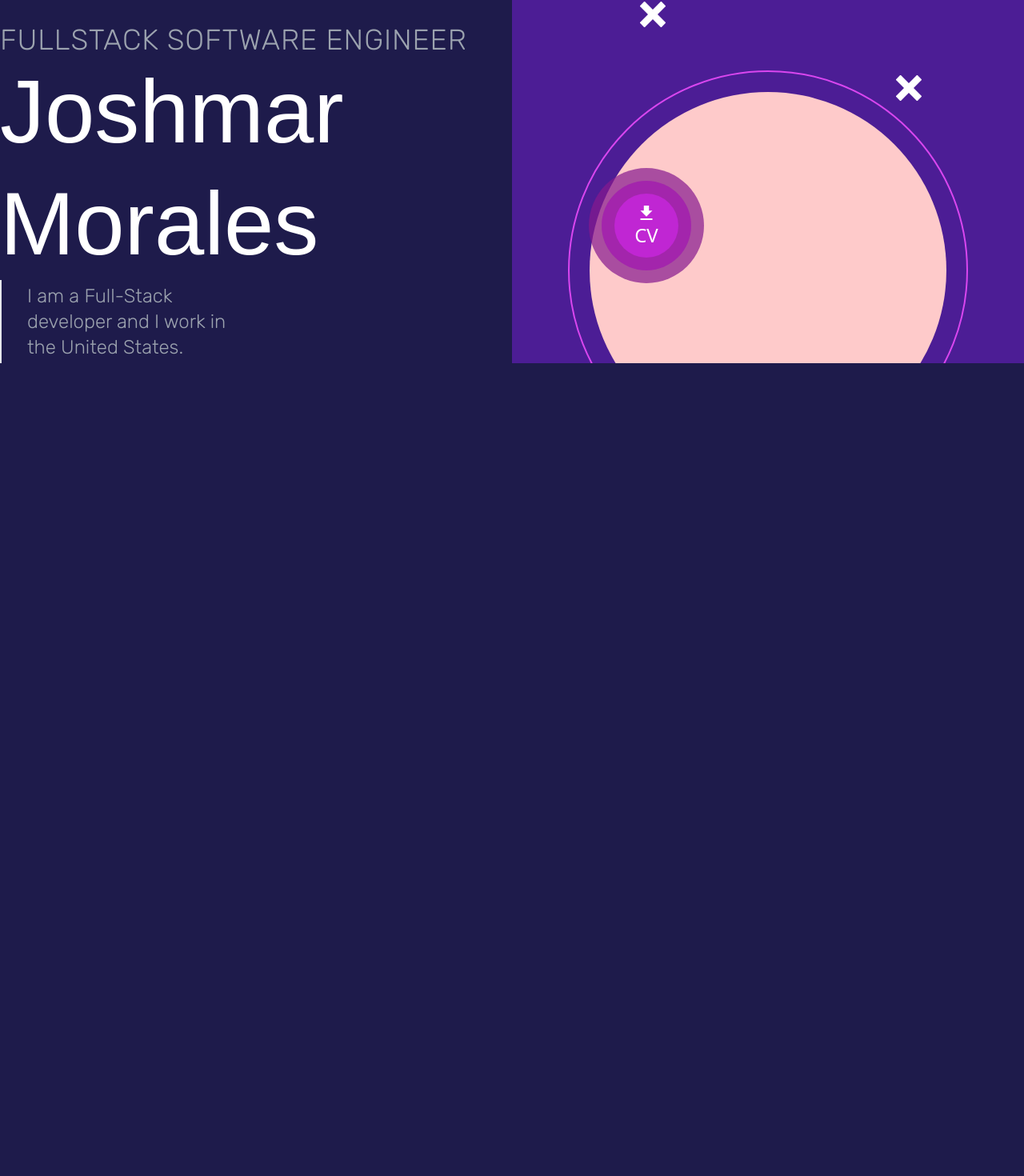
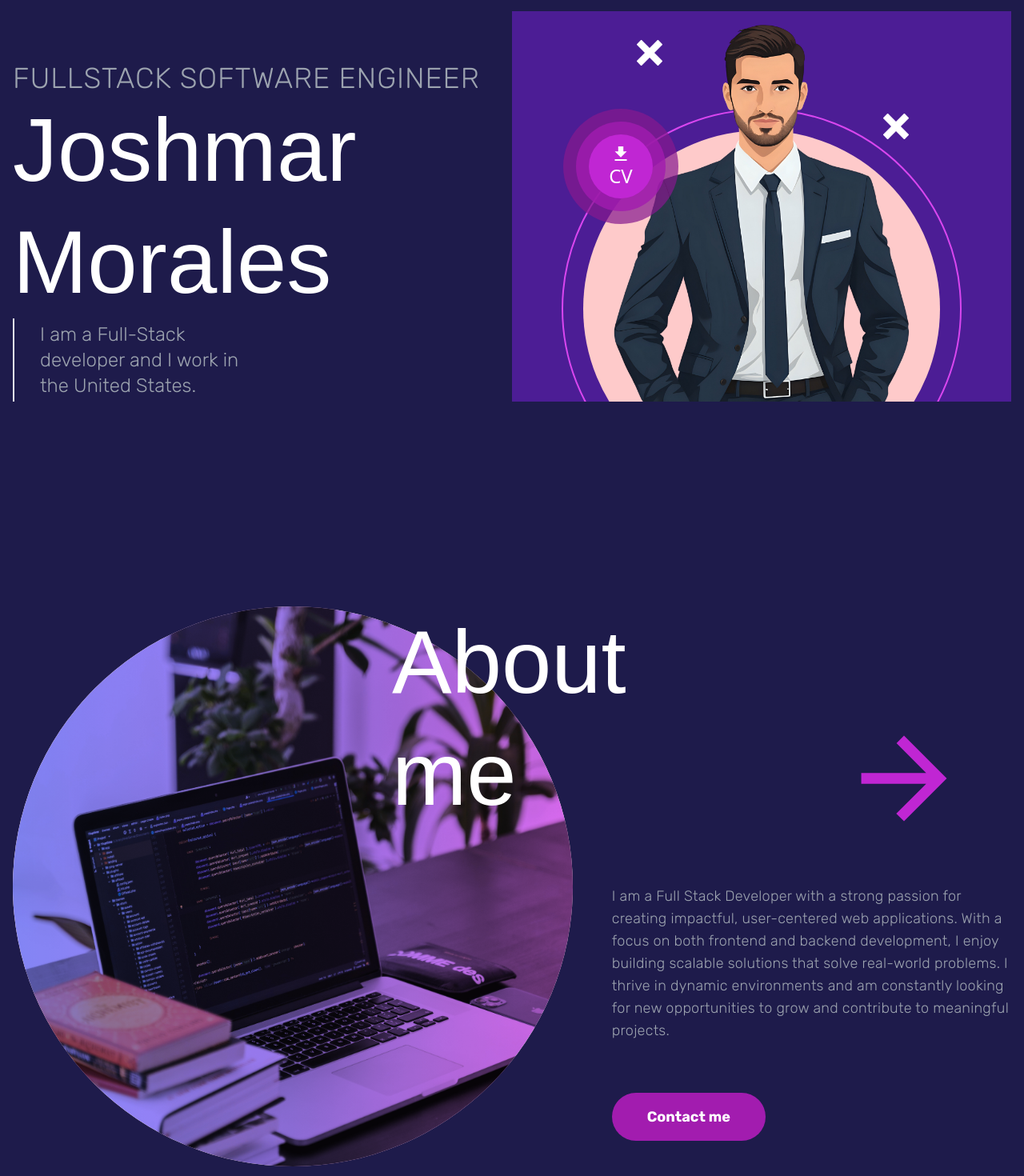
Before and after one commit to kahalagan00/cv-25, a Next.js app: page / in a window 1280 px wide. Shown: the part 146-1616 px from the top of the page at 80% size. Before the commit the page ends 800 px from the top, so only its background shows below. Built offline with nearby package versions, Linux system fonts and the light colour scheme.

Commit message:
No more LEAGUE

```diff
--- a/src/app/_components/Header.tsx
+++ b/src/app/_components/Header.tsx
@@ -6,6 +6,7 @@ import ThemeMenu from "./ThemeMenu";
 import { Rubik } from "next/font/google";
 
 const rubik = Rubik({ weight: "400", subsets: ["latin"] });
+const rubikBold = Rubik({ weight: "700", subsets: ["latin"] });
 
 const Header: React.FC = () => {
   const [linkSelected, setLinkSelected] = useState("home");
@@ -76,7 +77,7 @@ const Header: React.FC = () => {
         <Link
           onClick={() => setLinkSelected("contact")}
           href="/contact"
-          className={`${rubik.className} rounded-full bg-violet-900 px-9 py-4 text-lg hover:bg-violet-800`}
+          className={`${rubikBold.className} rounded-full bg-violet-900 px-9 py-4 text-lg hover:bg-violet-800`}
         >
           Contact me
         </Link>
--- a/src/app/layout.tsx
+++ b/src/app/layout.tsx
@@ -34,7 +34,7 @@ export default function RootLayout({
         <div className="w-screen">
           <Header />
         </div>
-        <main className="mx-auto mt-4 max-w-screen-2xl bg-slate-200">
+        <main className="mx-auto mt-4 max-w-screen-2xl bg-indigo-950">
           {children}
         </main>
       </body>
--- a/src/app/page.tsx
+++ b/src/app/page.tsx
@@ -1,16 +1,20 @@
 import { Rubik } from "next/font/google";
+import Image from "next/image";
+import Link from "next/link";
 import { ImCross } from "react-icons/im";
-import { IoMdDownload } from "react-icons/io";
+import { IoMdArrowForward, IoMdDownload } from "react-icons/io";
 
-const rubik = Rubik({ weight: "300", subsets: ["latin"] });
+const rubikRegular = Rubik({ weight: "300", subsets: ["latin"] });
+const rubikBold = Rubik({ weight: "700", subsets: ["latin"] });
 
 const Page: React.FC = () => {
   return (
-    // Profile Section
-    <div className="flex w-full">
-      <div className="w-1/2 bg-indigo-950 pt-16">
+    <>
+      {/* Profile Section */}
+      <section className="mb-64 mt-16 flex w-full px-4">
+        <div className="w-1/2 bg-indigo-950 pr-4 pt-16">
           <h2
-          className={`${rubik.className} text-4xl uppercase tracking-wide text-gray-400`}
+            className={`${rubikRegular.className} text-4xl uppercase tracking-wide text-gray-400`}
           >
             Fullstack software engineer
           </h2>
@@ -19,7 +23,7 @@ const Page: React.FC = () => {
           </h1>
 
           <div
-          className={`${rubik.className} w-[300px] border-l-2 border-l-gray-200 py-1 pl-8 text-2xl text-gray-400`}
+            className={`${rubikRegular.className} w-[300px] border-l-2 border-l-gray-200 py-1 pl-8 text-2xl text-gray-400`}
           >
             I am a Full-Stack developer and I work in the United States.
           </div>
@@ -29,7 +33,7 @@ const Page: React.FC = () => {
             <div className="h-[90%] w-[90%] rounded-full bg-red-200"></div>
           </div>
 
-        <div className="absolute left-24 top-1/2 flex h-36 w-36 items-center justify-center rounded-full bg-fuchsia-800 bg-opacity-70">
+          <div className="absolute left-16 top-1/4 z-20 flex h-36 w-36 items-center justify-center rounded-full bg-fuchsia-800 bg-opacity-70">
             <div className="flex h-28 w-28 items-center justify-center rounded-full bg-fuchsia-700 bg-opacity-80">
               <button className="flex h-20 w-20 flex-col items-center justify-center rounded-full bg-fuchsia-600 transition-transform ease-in-out hover:bg-fuchsia-500 active:translate-y-1">
                 <IoMdDownload className="text-2xl text-white" />
@@ -40,8 +44,61 @@ const Page: React.FC = () => {
 
           <ImCross className="absolute left-1/4 top-9 h-8 w-8 text-white" />
           <ImCross className="absolute right-32 top-32 h-8 w-8 text-white" />
+
+          <Image
+            src="/images/Header_Torsoshot.png"
+            width={550}
+            height={550}
+            alt="Picture of developer"
+            className="absolute bottom-0 left-1/2 z-10 -translate-x-1/2"
+          />
+        </div>
+      </section>
+
+      {/* About me summary section */}
+      <section className="relative mb-16 flex w-full px-4">
+        <div className="w-3/5">
+          <div className="relative h-[700px] w-[700px] overflow-hidden rounded-full bg-pink-200">
+            <Image
+              src="/images/Coding_Desk.jpg"
+              width={700}
+              height={700}
+              alt="Picture of developer"
+              className="-translate-y-36"
+            />
+            <div className="absolute inset-0 bg-gradient-to-r from-indigo-500 via-violet-500 to-fuchsia-500 opacity-80 mix-blend-multiply"></div>
           </div>
         </div>
+        <div className="flex w-2/5 flex-col justify-end text-white">
+          <p
+            className={`${rubikRegular.className} my-16 w-[500px] text-lg tracking-[.015em] text-gray-400`}
+          >
+            I am a Full Stack Developer with a strong passion for creating
+            impactful, user-centered web applications. With a focus on both
+            frontend and backend development, I enjoy building scalable
+            solutions that solve real-world problems. I thrive in dynamic
+            environments and am constantly looking for new opportunities to grow
+            and contribute to meaningful projects.
+          </p>
+          <Link
+            href="/contact"
+            className={`${rubikBold.className} mb-8 flex w-48 items-center justify-center rounded-full bg-fuchsia-700 px-9 py-4 text-lg hover:bg-fuchsia-600`}
+          >
+            Contact me
+          </Link>
+        </div>
+
+        <h1 className="absolute left-1/2 top-0 w-[300px] -translate-x-1/2 font-clashsemibold text-[7rem] leading-tight text-white">
+          About me
+        </h1>
+        <Link href="/about">
+          <IoMdArrowForward className="absolute right-0 top-1/4 w-[300px] -translate-y-1/4 font-clashsemibold text-[10rem] leading-tight text-fuchsia-600" />
+        </Link>
+      </section>
+
+      {/* Technical skills summary section */}
+      <section className="relative mb-16 flex w-full px-4"></section>
+    </>
   );
 };
 
```
Also changed, not shown: public/images/Coding_Desk.jpg (added). Lines whose indentation alone changed are shown as unchanged.
